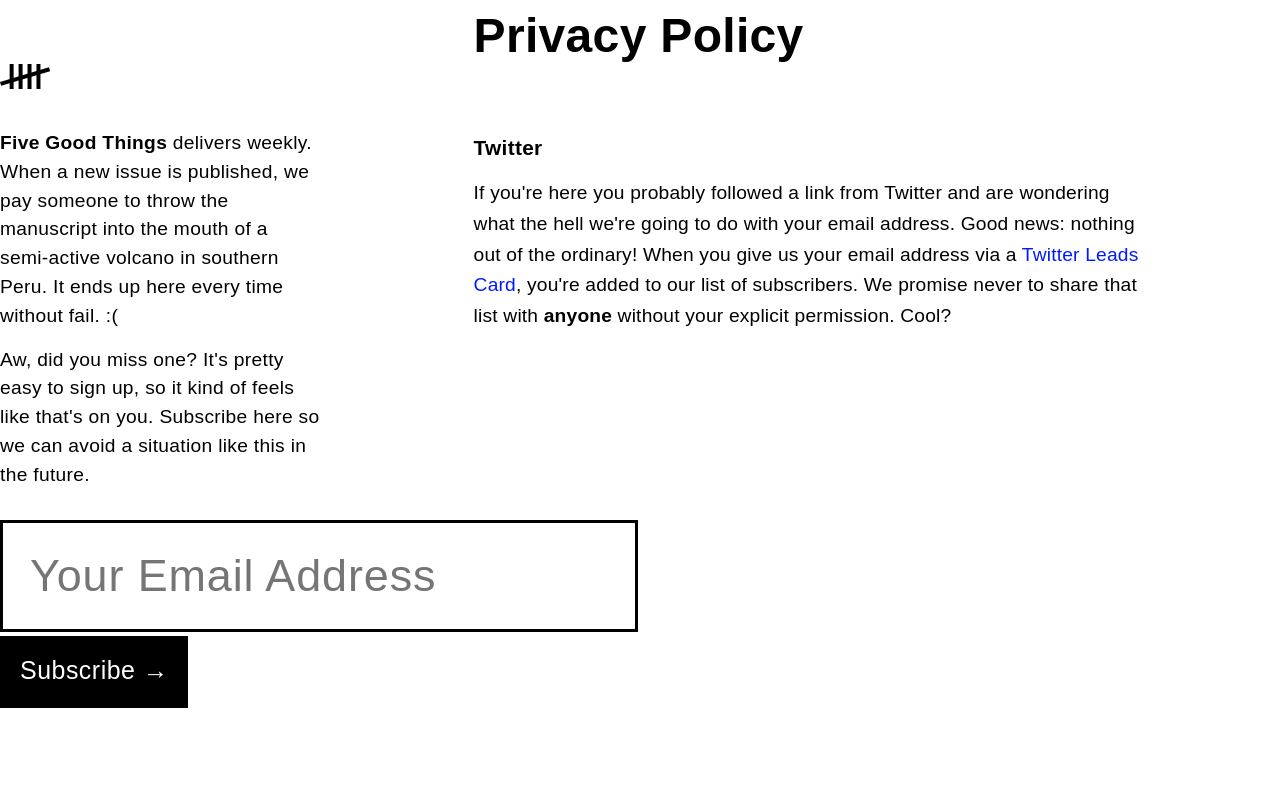
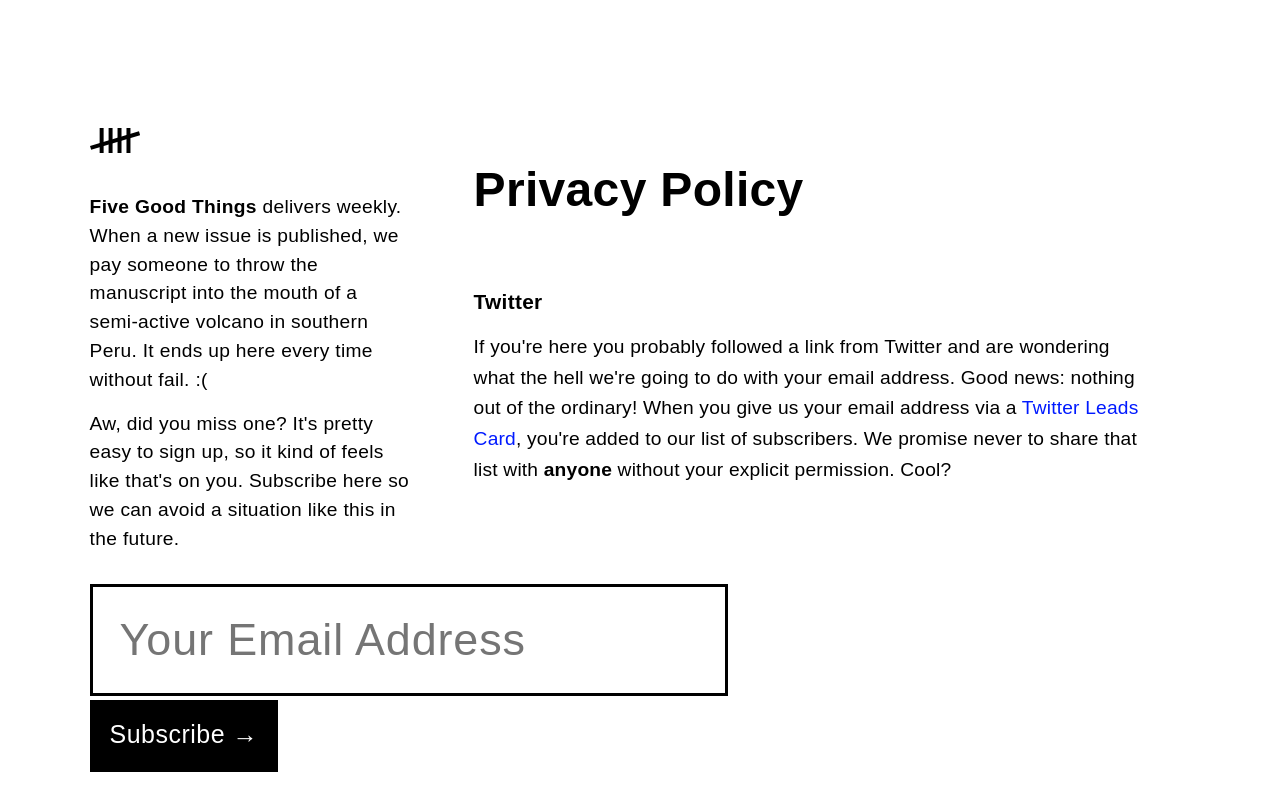
Before and after one commit to tinychime/fivegoodthings, a Jekyll site: the page built from privacy.html, in a window 1280 px wide. Shown: the top 811 px of the page. Built offline with Jekyll 4.4.1, drawn with Linux system fonts in a browser that asks for light colours; nearby versions of some CDN libraries.

Commit message:
styled the homepage archive and change some tags

```diff
--- a/_layouts/default-page.html
+++ b/_layouts/default-page.html
@@ -6,7 +6,9 @@
   <body>
     <div class="container">
       <div class="page-content">
+        <div class="page-wrapper">
           {{ content }}
+        </div>
       </div>
 
     </div>
--- a/_posts/2016-06-19-issue-1.markdown
+++ b/_posts/2016-06-19-issue-1.markdown
@@ -2,6 +2,7 @@
 title:  "Issue 1: Welcome 2 the Dang3rzone"
 byline: "Josh Osborne"
 display-date: "6/19/2016"
+teaser: "Welcome to the first issue. "
 ---
 Hi! Omg you made it!!! This is exciting.
 
--- a/_posts/2016-06-26-issue-2.markdown
+++ b/_posts/2016-06-26-issue-2.markdown
@@ -2,6 +2,7 @@
 title:  "Issue 2: Extremely Dumb & Devastatingly Accurate"
 byline: "Josh Osborne"
 display-date: "6/26/2016"
+teaser: "Mitski's amazing new record <em>Puberty 2</em>, a story about Denny's & family back home, tiny improv comedy and free rap music."
 ---
 I’m nervous. Lot’s of pressure for the second issue. Thankfully I can report that Five Good Things Issue #1 was a gigantic and unparalleled success. I don’t have the data or testimony to back that up, but I ask that you take me at my word. <!--break--> Truthfully, the thought of sending an email full of my thoughts and feelings every week to a big group of people is a little bit terrifying. On Tuesday of this week I almost compulsively lit my computer on fire to dispose of the subscriber list and be done with it.  Unfortunately my IT Department tells me that wont do the job, so here we are.
 
--- a/_sass/_layout.scss
+++ b/_sass/_layout.scss
@@ -1,7 +1,3 @@
-.page-wrapper {
-  background: linear-gradient(to bottom, #ffffff 0%, rgba(#6C30FF, 0.29) 100%);
-}
-
 .shows-list {
   margin: 100px 0 0 0;
   width: calc(((100% / 3) * 1) - (50px / (3 / 2)));
@@ -147,7 +143,7 @@
   .submit {
     font-size: 1em;
     margin: 0;
-    margin-top: -40px;
+    margin-top: -50px;
     text-align: center;
     background: #000;
     color: #fff;
@@ -275,3 +271,7 @@
     border-bottom: 3px #001AFF solid;
   }
 }
+
+.page-wrapper {
+  padding: 5% 7% 7% 7%;
+}
--- a/index.html
+++ b/index.html
@@ -5,10 +5,8 @@
   {% for post in site.posts limit:2 %}
      <div class="issue">
      <h2 class="title"><a href="{{ post.url }}">{{ post.title }}</a></h2>
-     <div class="content">{{ post.content | split:'<!--break-->' | first }}</div>
-     {% if post.content contains '<!--break-->' %}
-        <a class="content link bold readmore" href="{{ post.url }}">Read More</a>
-     {% endif %}
+     <div class="content">{{ post.teaser }}</div>
+     <a class="content link bold readmore" href="{{ post.url }}">Read More</a>
      </div>
   {% endfor %}
   <div class="clear"></div>
```
